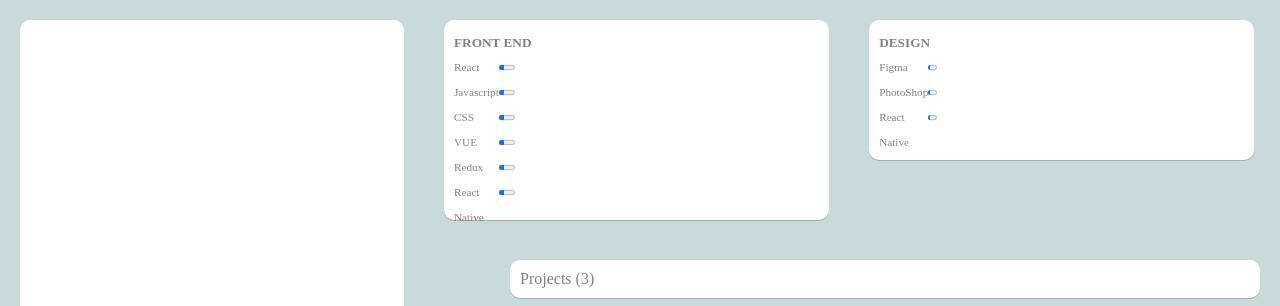
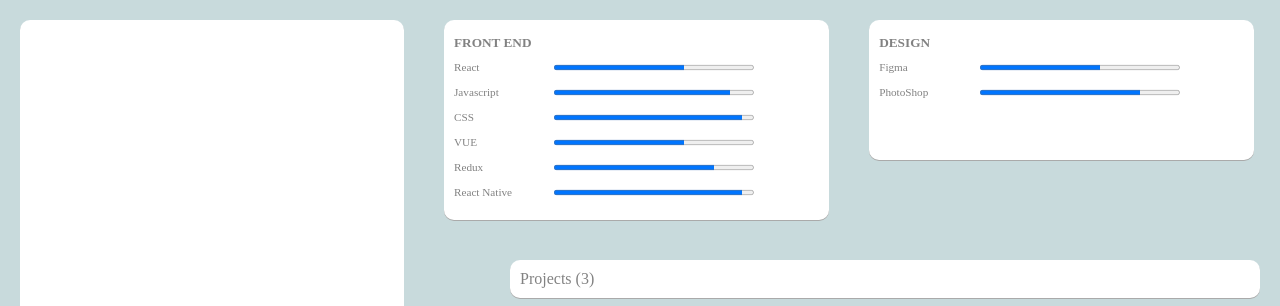
Before and after one commit to ayushk16/portfolioPage, a plain HTML site: page index.html in a window 1280 px wide. Shown: the top 306 px of the page. Drawn offline with Linux system fonts and the light colour scheme.

Commit message:
changes in progress bar

```diff
--- a/index.html
+++ b/index.html
@@ -42,12 +42,12 @@
                         <label for="reactNative">React Native</label>
                     </div>
                     <div class="skill-bars">
-                        <progress id="react" value="32" max="100"> 32% </progress>
-                        <progress id="javascript" value="32" max="100"> 32% </progress>
-                        <progress id="css" value="32" max="100"> 32% </progress>
-                        <progress id="vue" value="32" max="100"> 32% </progress>
-                        <progress id="redux" value="32" max="100"> 32% </progress>
-                        <progress id="reactNative" value="32" max="100"> 32% </progress>
+                        <progress id="react" value="65" max="100"> 65% </progress>
+                        <progress id="javascript" value="88" max="100"> 88% </progress>
+                        <progress id="css" value="94" max="100"> 94% </progress>
+                        <progress id="vue" value="65" max="100"> 65% </progress>
+                        <progress id="redux" value="80" max="100"> 80% </progress>
+                        <progress id="reactNative" value="94" max="100"> 94% </progress>
                     </div>
                 </div>
             </section>
@@ -57,12 +57,10 @@
                     <div class="skill-names">
                         <label for="figma">Figma</label>
                         <label for="photoShop">PhotoShop</label>
-                        <label for="reactNative">React Native</label>
                     </div>
                     <div class="skill-bars">
-                        <progress id="figma" value="32" max="100"> 32% </progress>
-                        <progress id="photoShop" value="32" max="100"> 32% </progress>
-                        <progress id="reactNative" value="32" max="100"> 32% </progress>
+                        <progress id="figma" value="60" max="100"> 60% </progress>
+                        <progress id="photoShop" value="80" max="100"> 80% </progress>
                     </div>
                 </div>
             </section>
--- a/styles.css
+++ b/styles.css
@@ -138,6 +138,7 @@ section{
 
 .skill-bars > progress{
     display: inline-block;
+    min-width: 200px;
     width: 60%;
 }
 
```
